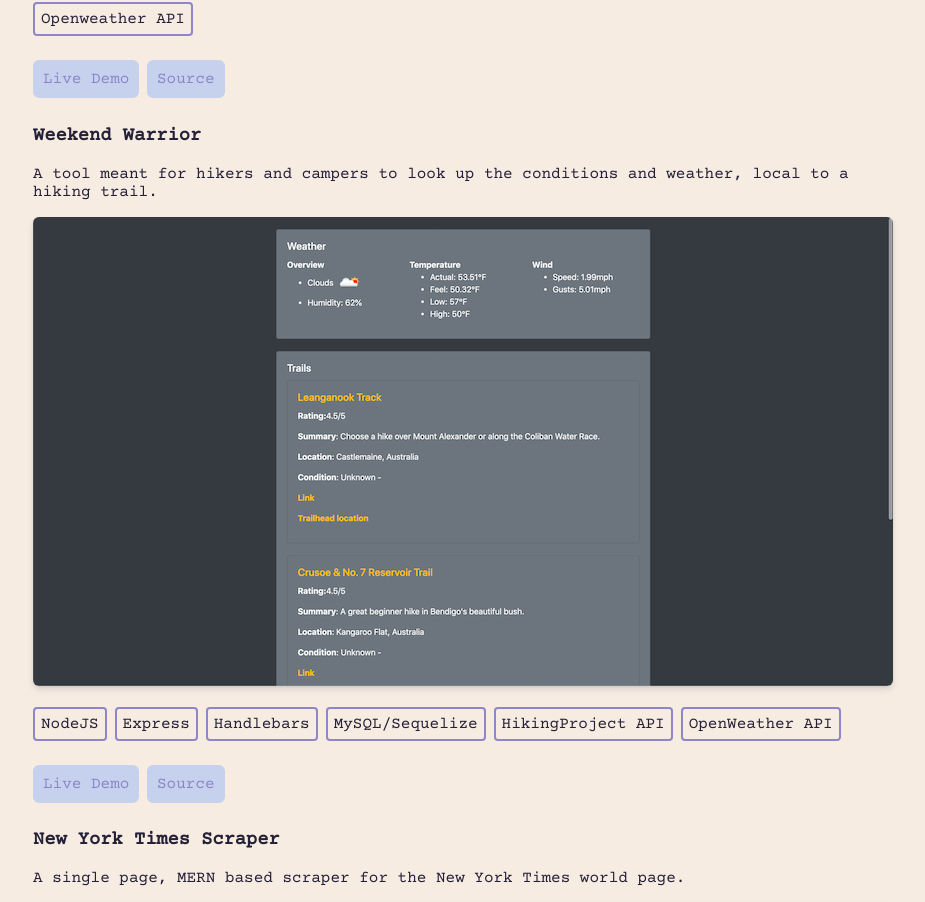
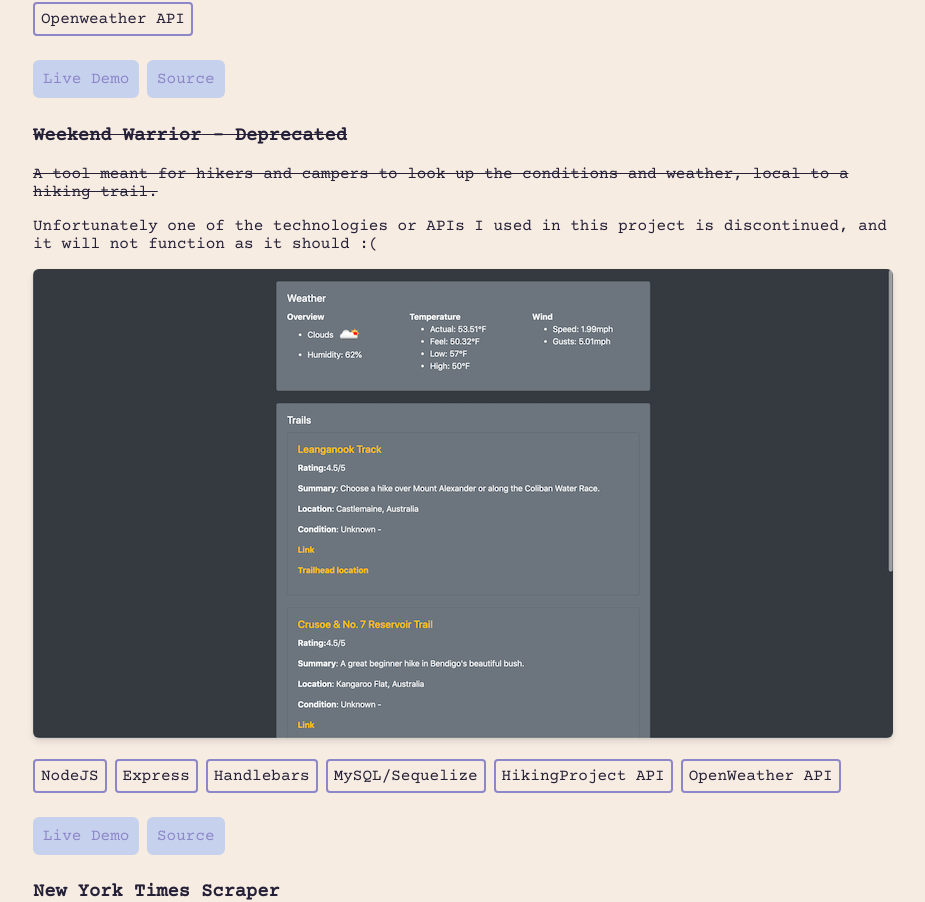
Before and after one commit to freshmangoes/portfolio, a React (Create React App) app: page / in a window 1280 px wide. Shown: the part 1297-2199 px from the top of the page, without its empty margins (177-1102 px from the left). Built offline with nearby package versions, Linux system fonts and the light colour scheme.

Commit message:
Added conditional strikes for deprecated projects

```diff
--- a/src/App.css
+++ b/src/App.css
@@ -112,6 +112,11 @@ img {
 
 /* PROJECT */
 /* ----------------------------------- */
+
+.strike {
+	text-decoration: line-through;
+}
+
 .project-container {
 	font-family: 'Courier Prime';
 	color: #242038;
--- a/src/components/Projects/Project/Project.js
+++ b/src/components/Projects/Project/Project.js
@@ -3,11 +3,19 @@
 import React from 'react';
 
 const Project = (props) => {
-	const { title, description, tech, link, source, imgSource } = props;
+	const { title, description, tech, link, source, imgSource, deprecated } = props;
 	return (
 		<div className='project-container'>
-			<h3>{title}</h3>
-			<p>{description}</p>
+			<h3 className={deprecated? `strike`:``}>
+				{title}
+				{deprecated? ` - Deprecated`:``}
+			</h3>
+			<p className={deprecated? `strike`:``}>{description}</p>
+			{deprecated?
+				<p>
+					Unfortunately one of the technologies or APIs I used in this project is discontinued, and it will not function as it should :(
+				</p> : ''
+			}
 			<img src={`${imgSource}`} alt={title} />
 			<p className='project-techs'>
 				{/* tech comes in as an array */}
@@ -20,10 +28,10 @@ const Project = (props) => {
 				})}
 			</p>
 			<div className='project-link-container'>
-				<a className='project-link hvr-bob' href={link}>
+				<a className='project-link hvr-bob' href={link} target='_blank' rel='noopener noreferrer'>
 					Live Demo
 				</a>
-				<a className='project-link hvr-bob' href={source}>
+				<a className='project-link hvr-bob' href={source} target='_blank' rel='noopener noreferrer'>
 					Source
 				</a>
 			</div>
--- a/src/components/Projects/Projects.js
+++ b/src/components/Projects/Projects.js
@@ -16,6 +16,7 @@ const Projects = () => {
 						link={e.link}
 						source={e.source}
 						imgSource={e.imgSource}
+						deprecated={e.deprecated? true:false}
 						key={e.title}
 					/>
 				);
--- a/src/content.json
+++ b/src/content.json
@@ -62,7 +62,8 @@
 			],
 			"link": "https://the-weekend-warrior.herokuapp.com/",
 			"source": "https://github.com/freshmangoes/weekend-warrior",
-			"imgSource": "./project_images/weekend-warrior-ss.png"
+			"imgSource": "./project_images/weekend-warrior-ss.png",
+			"deprecated": true
 		},
 		{
 			"title": "New York Times Scraper",
```
